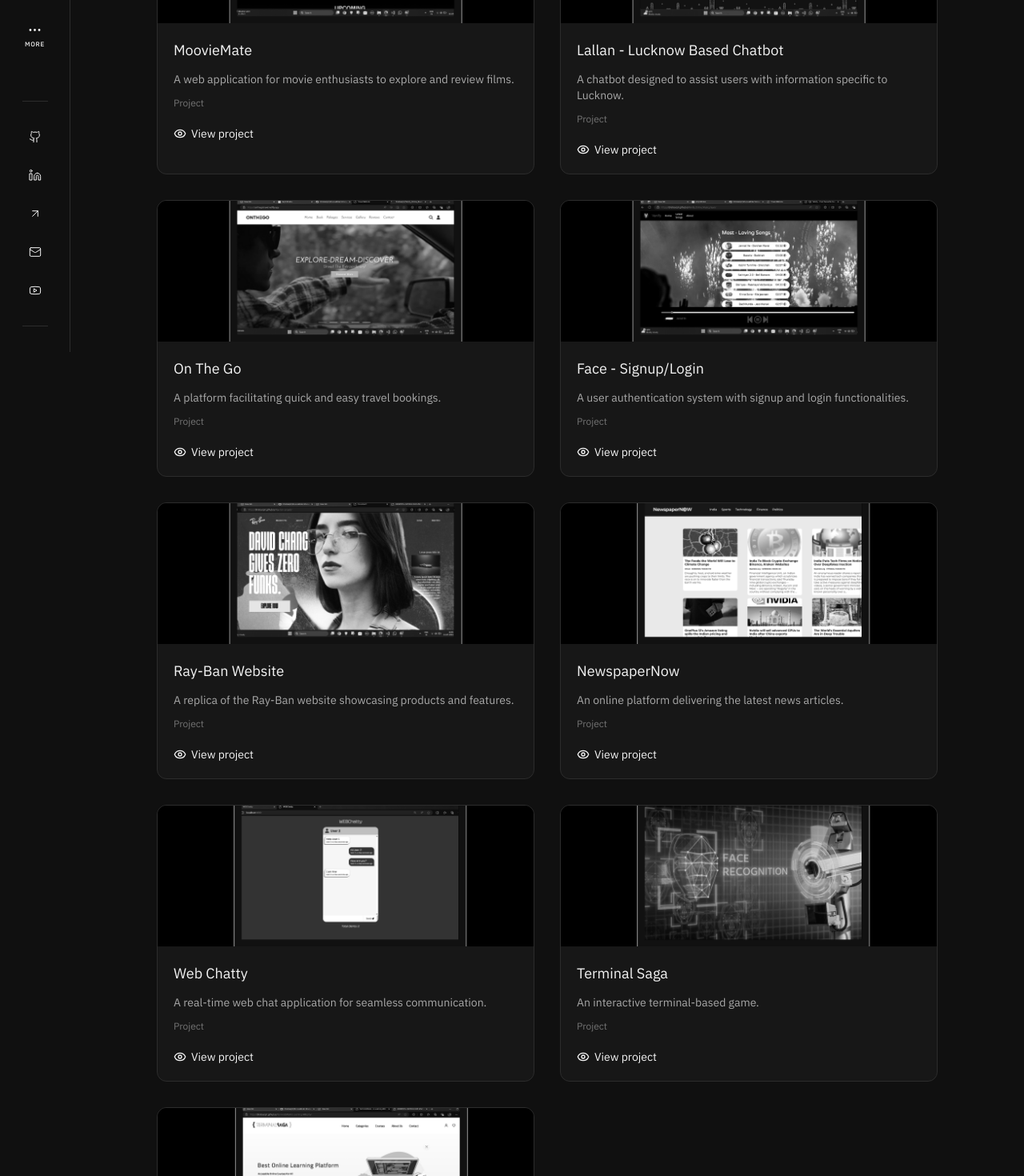
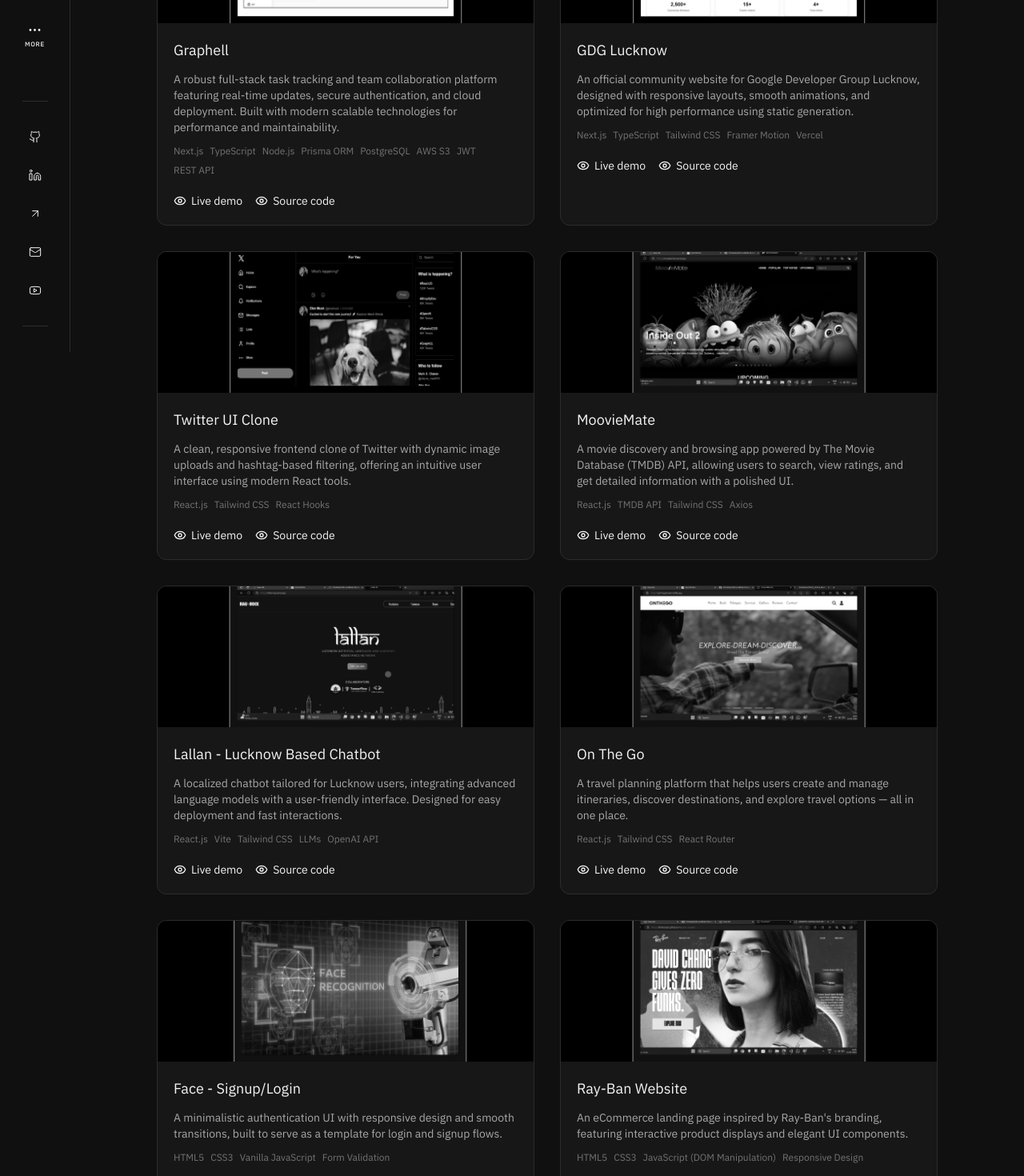
Before and after one commit to bhatiaarpit/Arpit-Portfolio, a React (Vite) app: page /my-work in a window 1280 px wide. Shown: the part 360-1830 px from the top of the page at 80% size. Built offline with nearby package versions, Linux system fonts and the light colour scheme.

Commit message:
ui fixes

```diff
--- a/src/components/bentoGrid.jsx
+++ b/src/components/bentoGrid.jsx
@@ -78,12 +78,12 @@ const BentoGrid = () => {
               </div>
               <ul className="divide-y divide-graphite-line border-y border-graphite-line">
                 {projects.slice(0, 5).map((item) => (
-                  <li key={item.id}>
+                  <li key={item.title}>
                     <Link
                       to="/my-work#projects"
                       className="flex items-baseline justify-between gap-4 py-4 hover:text-white"
                     >
-                      <span className="min-w-0 break-words text-graphite-ink">{item.name}</span>
+                      <span className="min-w-0 break-words text-graphite-ink">{item.title}</span>
                       <span className="shrink-0 text-sm text-graphite-faint">View project</span>
                     </Link>
                   </li>
--- a/src/components/projectSection.jsx
+++ b/src/components/projectSection.jsx
@@ -7,20 +7,19 @@ const ProjectsSection = () => {
       <ul className="grid gap-8 sm:grid-cols-2">
         {projects.map((project) => (
           <li
-            key={project.id}
+            key={project.title}
             className="overflow-hidden rounded-xl border border-graphite-line bg-graphite-raised"
           >
             <img
               src={project.image}
-              alt={`${project.name} preview`}
+              alt={`${project.title} preview`}
               className="h-44 w-full object-cover grayscale"
             />
             <div className="space-y-3 p-5">
-              <h3 className="text-lg text-graphite-ink">{project.name}</h3>
+              <h3 className="text-lg text-graphite-ink">{project.title}</h3>
               <p className="text-sm text-graphite-mute">{project.description}</p>
               <ul className="flex flex-wrap gap-2">
-                <li className="text-xs text-graphite-faint">Project</li>
-                {project.tech?.map((tech) => (
+                {project.tech.map((tech) => (
                   <li
                     key={tech}
                     className="text-xs text-graphite-faint"
@@ -31,13 +30,22 @@ const ProjectsSection = () => {
               </ul>
               <div className="flex gap-4 pt-2 text-sm">
                 <a
-                  href={project.github}
+                  href={project.demo}
                   target="_blank"
                   rel="noopener noreferrer"
                   className="inline-flex items-center gap-1.5 text-graphite-ink hover:underline"
                 >
                   <Eye size={16} aria-hidden="true" />
-                  View project
+                  Live demo
+                </a>
+                <a
+                  href={project.code}
+                  target="_blank"
+                  rel="noopener noreferrer"
+                  className="inline-flex items-center gap-1.5 text-sm text-graphite-mute hover:text-graphite-ink"
+                >
+                  <Eye size={16} aria-hidden="true" />
+                  Source code
                 </a>
               </div>
             </div>
--- a/src/data/projects.json
+++ b/src/data/projects.json
@@ -1,65 +1,98 @@
 [
   {
-      "id": 1,
-      "name": "MoovieMate",
-      "description": "A web application for movie enthusiasts to explore and review films.",
-      "image": "/Projects/1.png",
-      "github": "https://github.com/arpitbhatia/mooviemate"
+    "title": "Graphell",
+    "description": "A robust full-stack task tracking and team collaboration platform featuring real-time updates, secure authentication, and cloud deployment. Built with modern scalable technologies for performance and maintainability.",
+    "tech": ["Next.js", "TypeScript", "Node.js", "Prisma ORM", "PostgreSQL", "AWS S3", "JWT", "REST API"],
+    "image": "/Projects/11.png",
+    "demo": "https://github.com/bhatiaarpit/GraphellProject",
+    "code": "https://github.com/bhatiaarpit/GraphellProject"
   },
   {
-      "id": 2,
-      "name": "Lallan - Lucknow Based Chatbot",
-      "description": "A chatbot designed to assist users with information specific to Lucknow.",
-      "image": "/Projects/5.png",
-      "github": "https://github.com/arpitbhatia/lallan-chatbot"
+    "title": "GDG Lucknow",
+    "description": "An official community website for Google Developer Group Lucknow, designed with responsive layouts, smooth animations, and optimized for high performance using static generation.",
+    "tech": ["Next.js", "TypeScript", "Tailwind CSS", "Framer Motion", "Vercel"],
+    "image": "/Projects/12.png",
+    "demo": "https://gdg.lucknow.dev/",
+    "code": "https://github.com/bhatiaarpit/gdg_lucknow"
   },
   {
-      "id": 3,
-      "name": "On The Go",
-      "description": "A platform facilitating quick and easy travel bookings.",
-      "image": "/Projects/2.png",
-      "github": "https://github.com/arpitbhatia/onthego"
+    "title": "Twitter UI Clone",
+    "description": "A clean, responsive frontend clone of Twitter with dynamic image uploads and hashtag-based filtering, offering an intuitive user interface using modern React tools.",
+    "tech": ["React.js", "Tailwind CSS", "React Hooks"],
+    "image": "/Projects/10.png",
+    "demo": "https://cloned-twitter.vercel.app/",
+    "code": "https://github.com/bhatiaarpit/Twitter-Clone"
   },
   {
-      "id": 4,
-      "name": "Face - Signup/Login",
-      "description": "A user authentication system with signup and login functionalities.",
-      "image": "/Projects/3.png",
-      "github": "https://github.com/arpitbhatia/face-auth"
+    "title": "MoovieMate",
+    "description": "A movie discovery and browsing app powered by The Movie Database (TMDB) API, allowing users to search, view ratings, and get detailed information with a polished UI.",
+    "tech": ["React.js", "TMDB API", "Tailwind CSS", "Axios"],
+    "image": "/Projects/1.png",
+    "demo": "https://mooviemate.vercel.app/",
+    "code": "https://github.com/bhatiaarpit/MoovieMate"
   },
   {
-      "id": 5,
-      "name": "Ray-Ban Website",
-      "description": "A replica of the Ray-Ban website showcasing products and features.",
-      "image": "/Projects/4.png",
-      "github": "https://github.com/arpitbhatia/rayban-clone"
+    "title": "Lallan - Lucknow Based Chatbot",
+    "description": "A localized chatbot tailored for Lucknow users, integrating advanced language models with a user-friendly interface. Designed for easy deployment and fast interactions.",
+    "tech": ["React.js", "Vite", "Tailwind CSS", "LLMs", "OpenAI API"],
+    "image": "/Projects/5.png",
+    "demo": "https://lallanrag.vercel.app/",
+    "code": "https://github.com/bhatiaarpit/"
   },
   {
-      "id": 6,
-      "name": "NewspaperNow",
-      "description": "An online platform delivering the latest news articles.",
-      "image": "/Projects/6.png",
-      "github": "https://github.com/arpitbhatia/newspapernow"
+    "title": "On The Go",
+    "description": "A travel planning platform that helps users create and manage itineraries, discover destinations, and explore travel options — all in one place.",
+    "tech": ["React.js", "Tailwind CSS", "React Router"],
+    "image": "/Projects/2.png",
+    "demo": "https://onthegotravel.netlify.app/",
+    "code": "https://github.com/bhatiaarpit/Onthego"
   },
   {
-      "id": 7,
-      "name": "Web Chatty",
-      "description": "A real-time web chat application for seamless communication.",
-      "image": "/Projects/7.png",
-      "github": "https://github.com/arpitbhatia/webchatty"
+    "title": "Face - Signup/Login",
+    "description": "A minimalistic authentication UI with responsive design and smooth transitions, built to serve as a template for login and signup flows.",
+    "tech": ["HTML5", "CSS3", "Vanilla JavaScript", "Form Validation"],
+    "image": "/Projects/8.png",
+    "demo": "#",
+    "code": "https://github.com/bhatiaarpit/Face-Login-Signup"
   },
   {
-      "id": 8,
-      "name": "Terminal Saga",
-      "description": "An interactive terminal-based game.",
-      "image": "/Projects/8.png",
-      "github": "https://github.com/arpitbhatia/terminalsaga"
+    "title": "Ray-Ban Website",
+    "description": "An eCommerce landing page inspired by Ray-Ban's branding, featuring interactive product displays and elegant UI components.",
+    "tech": ["HTML5", "CSS3", "JavaScript (DOM Manipulation)", "Responsive Design"],
+    "image": "/Projects/4.png",
+    "demo": "https://bhatiaarpit.github.io/Ray-ban-project/",
+    "code": "https://github.com/bhatiaarpit/Ray-ban-project"
   },
   {
-      "id": 9,
-      "name": "Vanify - Online Music Player",
-      "description": "A web-based music player offering a vast collection of songs.",
+    "title": "NewspaperNow",
+    "description": "A retro-themed blog layout designed to mimic a newspaper, with clear typographic hierarchy and mobile responsiveness.",
+    "tech": ["HTML5", "CSS3", "JavaScript", "Flexbox/Grid"],
+    "image": "/Projects/6.png",
+    "demo": "https://bhatiaarpit.github.io/NewspaperNOW/",
+    "code": "https://github.com/bhatiaarpit/NewspaperNOW"
+  },
+  {
+    "title": "Web Chatty",
+    "description": "A browser-based real-time chat app enabling multiple users to interact via WebSockets. Emphasizes UI simplicity and user interaction.",
+    "tech": ["HTML5", "CSS3", "JavaScript", "WebSockets (planned)"],
+    "image": "/Projects/7.png",
+    "demo": "#",
+    "code": "https://github.com/bhatiaarpit/WebChatty"
+  },
+  {
+    "title": "Terminal Saga",
+    "description": "A developer-focused e-learning platform styled like a terminal interface, enhancing the coding experience for students and self-learners.",
+    "tech": ["HTML5", "CSS3", "JavaScript", "Custom Terminal UI"],
     "image": "/Projects/9.png",
-      "github": "https://github.com/arpitbhatia/vanify"
+    "demo": "https://bhatiaarpit.github.io/TerminalSAGA-E-Learning-Website/",
+    "code": "https://github.com/bhatiaarpit/TerminalSAGA-E-Learning-Website"
+  },
+  {
+    "title": "Vanify - Online Music Player",
+    "description": "An elegant front-end music player web application with playlist and audio controls, optimized for seamless music streaming UX.",
+    "tech": ["HTML5", "CSS3", "JavaScript", "Audio API"],
+    "image": "/Projects/3.png",
+    "demo": "https://bhatiaarpit.github.io/Vanify_Online_Music_player/",
+    "code": "https://github.com/bhatiaarpit/Vanify_Online_Music_player"
   }
 ]
```
Lines whose indentation alone changed are shown as unchanged.
